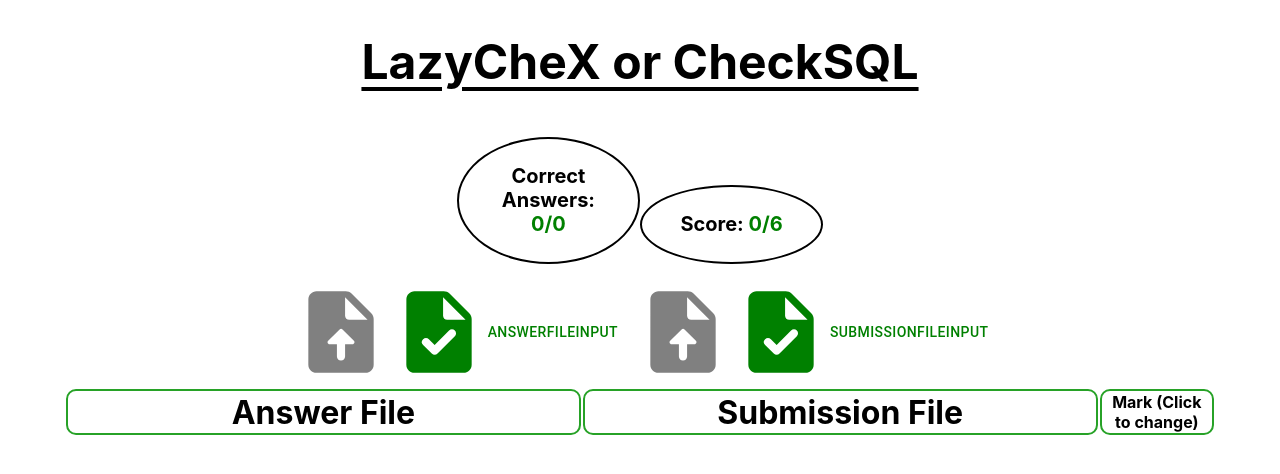
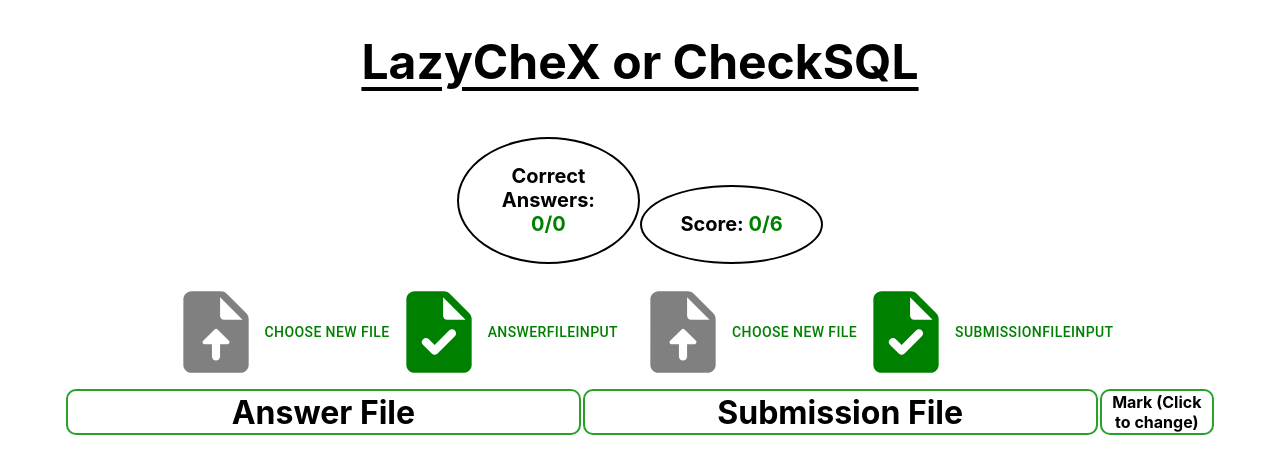
Before and after one commit to AshnahKhalidKhan/CheckSQL, a React (Create React App) app in the folder lazychex/: page / in a window 1280 px wide. Shown: the top 474 px of the page. Built offline with nearby package versions, Linux system fonts and the light colour scheme.

Commit message:
We have changes we can make

```diff
--- a/lazychex/src/Components/FileInput/FileInput.js
+++ b/lazychex/src/Components/FileInput/FileInput.js
@@ -128,6 +128,7 @@ function FileInput({onFileSelect, uniqueKeyPropToDifferentiateInputs, clearConte
       <input className = "HiddenInput" type = "file" accept = ".txt" onChange = {handleFileChange} key = {uniqueKeyPropToDifferentiateInputs} ref = {fileReference}/>
       <Button className = "InputButton" onClick = {buttonClickedSoSelectFile}>
         <UploadFileIcon className = "UploadFileIcon"/>
+        <span className = "InputButtonText">Choose New File</span>
         <FileUploadedIcon className = "FileUploadedIcon"/>
         <span className = "InputButtonText">{uniqueKeyPropToDifferentiateInputs}</span>
       </Button>
```
